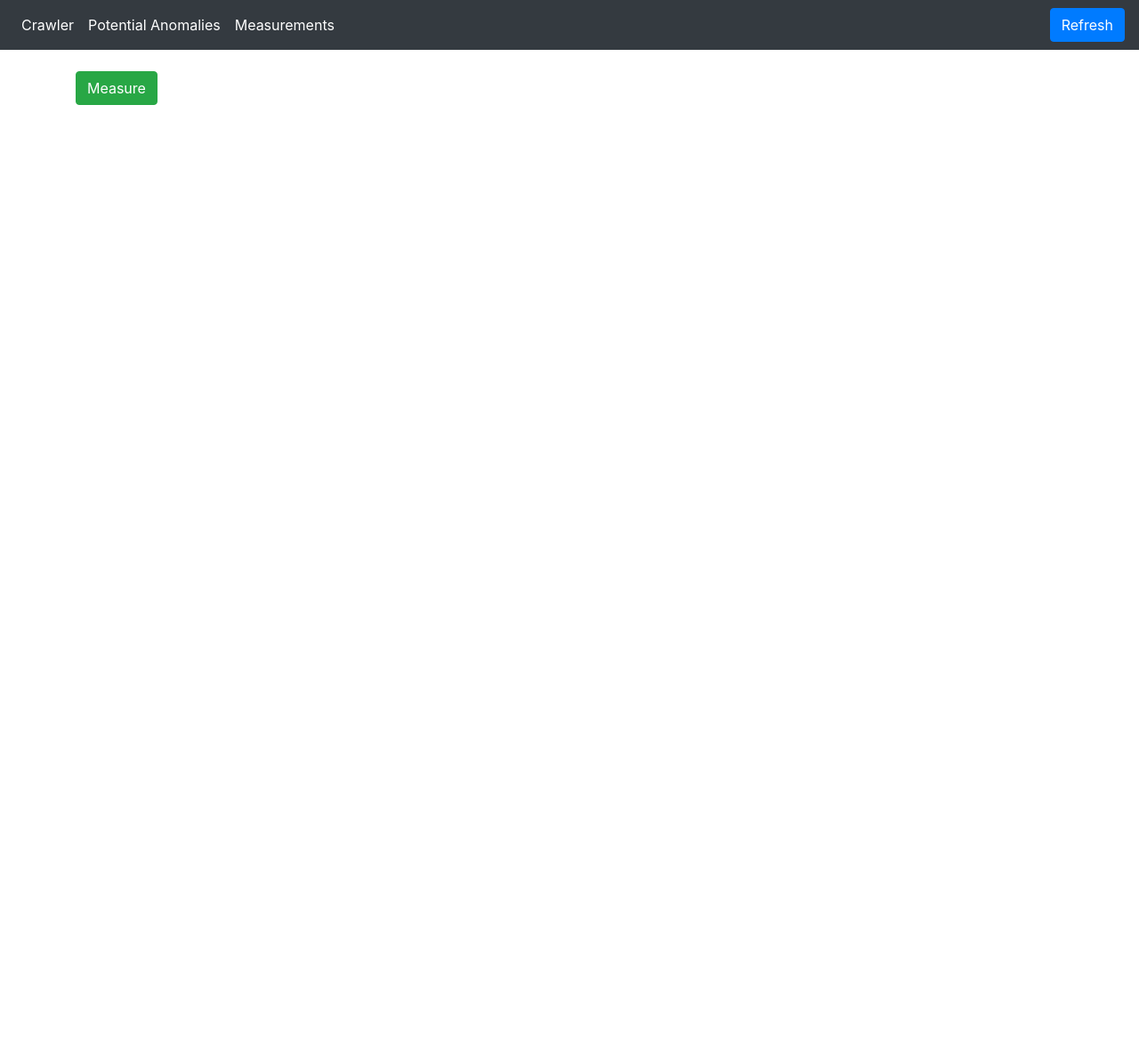
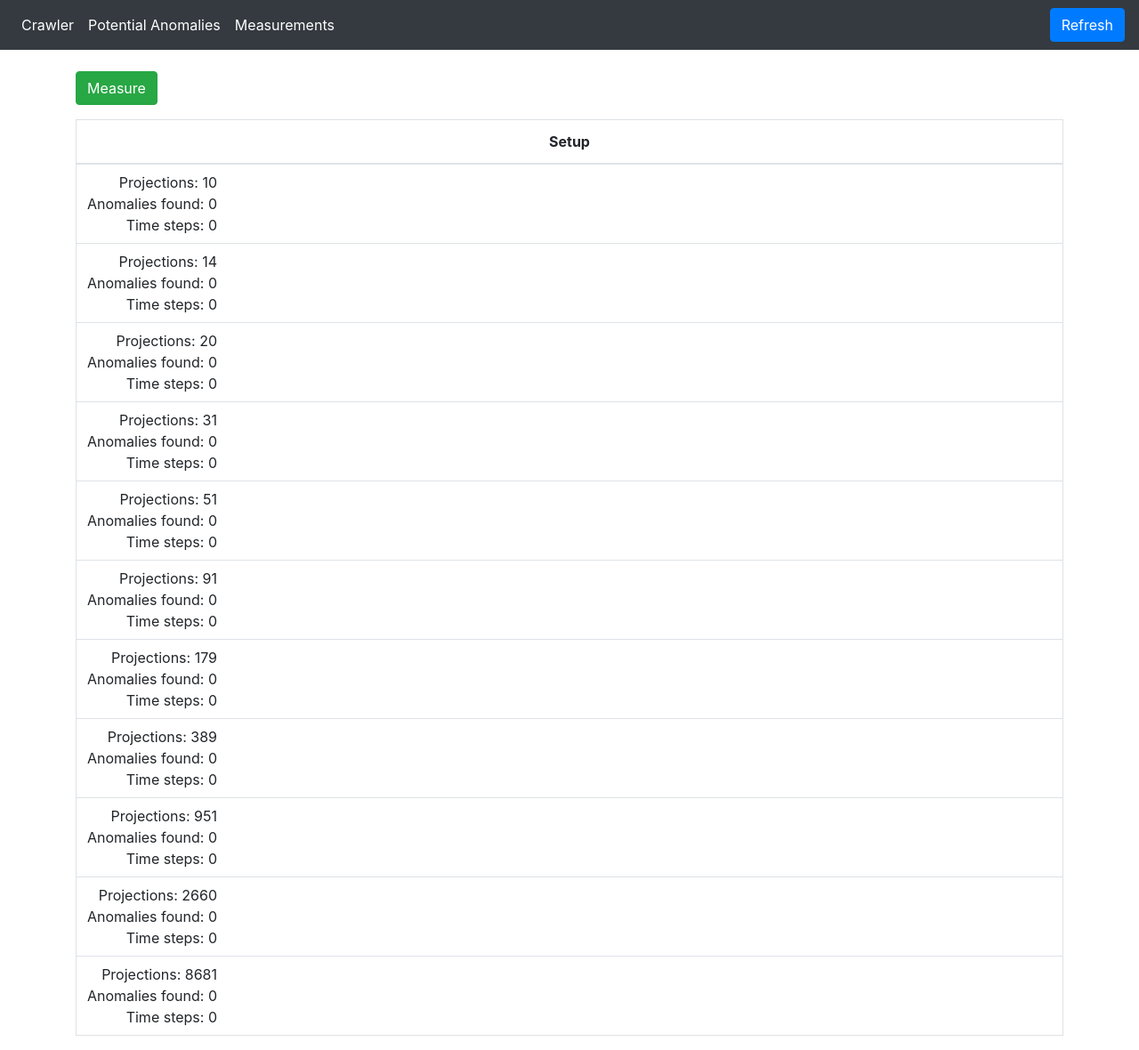
Before and after one commit to diegocasmo/ml_blink_api, a Flask app: page /measurements in a window 1280 px wide. Shown: the whole page at 89% size. Before the commit the page ends 118 px from the top, so only its background shows below. Run offline with Flask 2, Linux system fonts and the light colour scheme; data that the repository does not hold is empty; parts of the project's set-up code (start-up, migrations or seed data) failed here and were passed over; some libraries are stand-ins or nearby versions.

Commit message:
Use a different number of projections

```diff
--- a/ml_blink_api/jobs/ml_blink_101.py
+++ b/ml_blink_api/jobs/ml_blink_101.py
@@ -14,10 +14,10 @@ from ml_blink_api.utils.panstarr import get_panstarr_projection
 from ml_blink_api.utils.celery_logger import log_info, log_error
 from ml_blink_api.config.db import db
 
-MAX_TIME_STEPS = 5
+MAX_TIME_STEPS = 250
 MIN_PROJECTIONS = 10
-MAX_PROJECTIONS = 30
-EXPONENT = 1.4
+MAX_PROJECTIONS = 10000
+EXPONENT = 1.15
 
 ANOMALIES = [{
   'image_key': 13,
@@ -148,7 +148,7 @@ def ml_blink_101_thandle_compute_v_finished(results, S, num_projections):
 
     # Keep crawling until we have reached the max number of time-steps
     last_time_step = db['time_steps_{}'.format(num_projections)].find_one({}, sort=[('_id', DESCENDING)])
-    if last_time_step.get('count') < MAX_TIME_STEPS:
+    if last_time_step.get('count') <= MAX_TIME_STEPS:
       ml_blink_101_tcrawl_candidates.delay(num_projections)
     else:
       # Increment number of projections exponentially
@@ -170,8 +170,7 @@ def ml_blink_101_tcrawl_candidates(num_projections = MIN_PROJECTIONS):
     increment_time_step(num_projections)
 
     # Generate candidates that will be crawled
-    # m = 1001
-    m = 10
+    m = 1001
     S = get_potential_candidates(range(m), datasets_bands, num_projections)
 
     log_info('Crawling {} potential candidates'.format(len(S)))
--- a/ml_blink_api/resources/measurements/controllers.py
+++ b/ml_blink_api/resources/measurements/controllers.py
@@ -10,7 +10,24 @@ measurements = Blueprint('measurements', __name__)
 
 @measurements.route('', methods=['GET'])
 def index():
-  return render_template('measurements/index.html')
+  all_measurements = []
+  num_projections = MIN_PROJECTIONS
+  while num_projections < MAX_PROJECTIONS:
+    all_measurements.append({
+      'num_projections': num_projections,
+      'anomalies': db['anomalies_{}'.format(num_projections)].find().count(),
+      'active_set_size': db['active_set_{}'.format(num_projections)].find().count(),
+      'time_steps': db['time_steps_{}'.format(num_projections)].find().count(),
+      'active_set': list(db['active_set_{}'.format(num_projections)].aggregate([
+        {'$match': {}},
+        {'$project': {'_id': 0, 'image_key': 1, 'usno_band': 1, 'panstarr_band': 1, 'v': 1}}
+      ]))
+    })
+    num_projections = math.floor(math.pow(num_projections, EXPONENT))
+  return render_template('measurements/index.html',
+    all_measurements = all_measurements,
+    delimiter = 20
+  )
 
 @measurements.route('', methods=['POST'])
 def new():
--- a/ml_blink_api/templates/measurements/index.html
+++ b/ml_blink_api/templates/measurements/index.html
@@ -6,4 +6,41 @@
     {% include 'measurements/_form.html' %}
   {% endif %}
 
+  <table class='table table-bordered'>
+  <thead>
+    <tr>
+      <th class='text-center' scope='col'>Setup</th>
+      {% if all_measurements|length > 0 %}
+        {% for y in all_measurements[0]['active_set'] %}
+          {% if (loop.index - 1) % delimiter == 0 %}
+            <th class='text-center' scope='col'>t={{ loop.index - 1 }}</th>
+          {% endif %}
+        {% endfor %}
+      {% endif %}
+    </tr>
+  </thead>
+    {% for x in all_measurements %}
+      <tr>
+        <td class='p-2'>
+          <div style='width: 150px;' class='text-right'>
+            <p class='m-0'>Projections: {{ x['num_projections'] }} </p>
+            <p class='m-0'>Anomalies found: {{ x['anomalies'] }} </p>
+            <p class='m-0'>Time steps: {{ x['time_steps'] }} </p>
+          </div>
+        </td>
+        {% for y in x['active_set'] %}
+          {% if (loop.index - 1) % delimiter == 0 %}
+            <td class='text-center p-2'>
+              <div style='width: 160px;'>
+                <img class='border border-dark' width='75' height='75' src="/static/beta_images/USNO1001/USNO{{ y['image_key'] }}{{ y['usno_band'] }}.gif"/>
+                <img class='border border-dark' width='75' height='75' src="/static/beta_images/PanSTARRS_ltd/PanSTARR{{ y['image_key'] }}{{ y['panstarr_band'] }}.jpg"/>
+                <p class='text-center m-0'>Image key: {{ y['image_key'] }}</p>
+              </div>
+            </td>
+          {% endif %}
+        {% endfor %}
+      </tr>
+    {% endfor %}
+  </table>
+
 {% endblock %}
```
